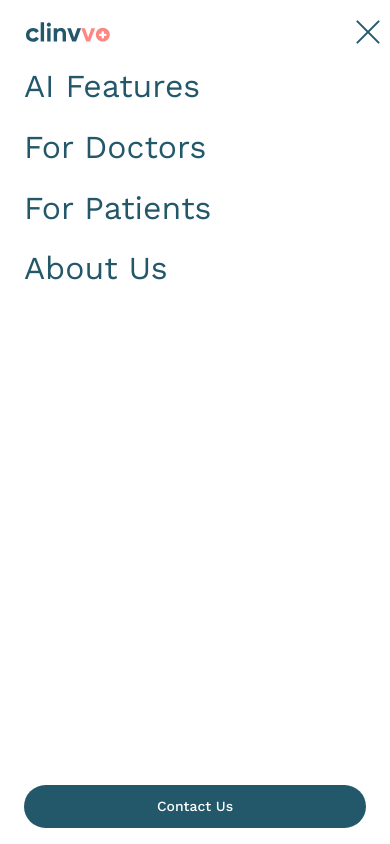
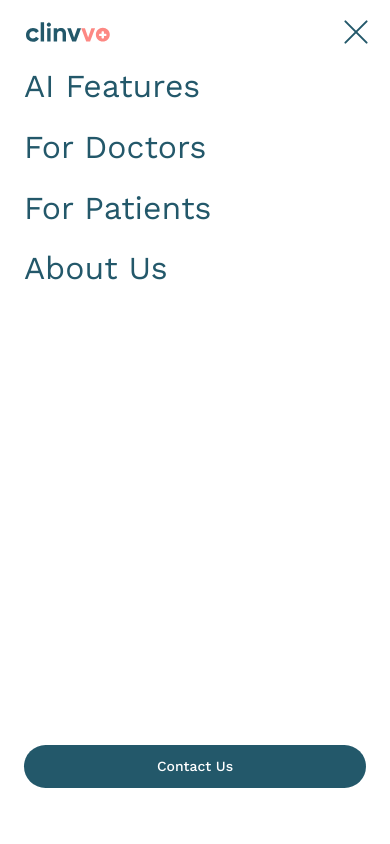
Before and after one commit to gursimran-prevhealth/website, a React (Vite) app: page / in a window 390 px wide. Both pictures are taken after a click on the button 368 px from the left and 32 px from the top of the page. Shown: the top 844 px of the page. Built offline with nearby package versions, Linux system fonts and the light colour scheme.

Commit message:
feat: navbar 100dvh

```diff
--- a/src/components/navbar/index.tsx
+++ b/src/components/navbar/index.tsx
@@ -75,7 +75,7 @@ const Navbar = () => {
             </span>
           </div> */}
 
-          <div className="md:hidden">
+          <div className="md:hidden mx-3">
             <button
               className="relative w-5 h-4.5 flex flex-col justify-between items-center md:hidden z-[100]"
               onClick={toggleMobileMenu}
@@ -94,8 +94,12 @@ const Navbar = () => {
         </div>
 
         {isMobileMenuOpen && (
-          <div className="h-screen fixed inset-0 bg-white flex flex-col items-center justify-center z-50 transition-all duration-500 max-sm:px-6 sm:px-8 pt-16 pb-4">
-            <nav className="w-full h-full flex flex-col gap-4">
+          <div
+            className="fixed inset-0 bg-white flex flex-col z-50
+               transition-all duration-500 max-sm:px-6 sm:px-8 pt-16 pb-10
+               h-[100dvh] overflow-y-auto"
+          >
+            <nav className="flex flex-col gap-4 flex-1">
               {navItems.map((item) => {
                 const isActive = currentPath === item.path;
                 return (
@@ -104,7 +108,9 @@ const Navbar = () => {
                     to={item.path}
                     className={cn(
                       "font-[Work_Sans] transition text-[32px] leading-[140%]",
-                      isActive ? "text-[#fd8883] font-semibold" : "text-[#23586A] hover:text-[#fd8883]"
+                      isActive
+                        ? "text-[#fd8883] font-semibold"
+                        : "text-[#23586A] hover:text-[#fd8883]"
                     )}
                     onClick={() => setIsMobileMenuOpen(false)}
                   >
@@ -112,10 +118,23 @@ const Navbar = () => {
                   </Link>
                 );
               })}
-              <Button className="mt-auto" onClick={() => { navigate('/contact-us'); setIsMobileMenuOpen(false) }}>Contact Us</Button>
+
+              {/* Contact button stays visible around 90% height */}
+              <div className="mt-auto flex justify-center pb-4">
+                <Button
+                  className="w-full sm:w-auto"
+                  onClick={() => {
+                    navigate("/contact-us");
+                    setIsMobileMenuOpen(false);
+                  }}
+                >
+                  Contact Us
+                </Button>
+              </div>
             </nav>
           </div>
         )}
+
 
       </div>
     </header>
```
